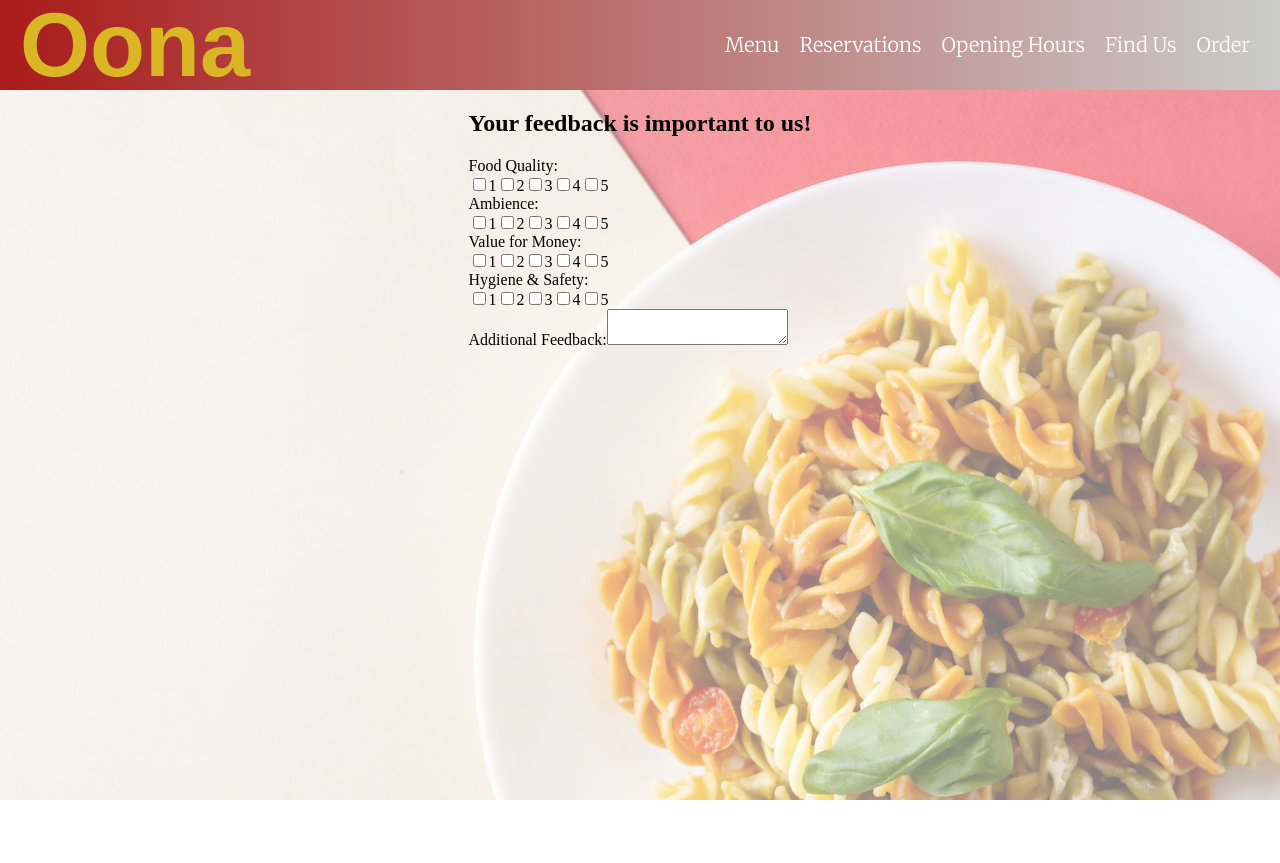
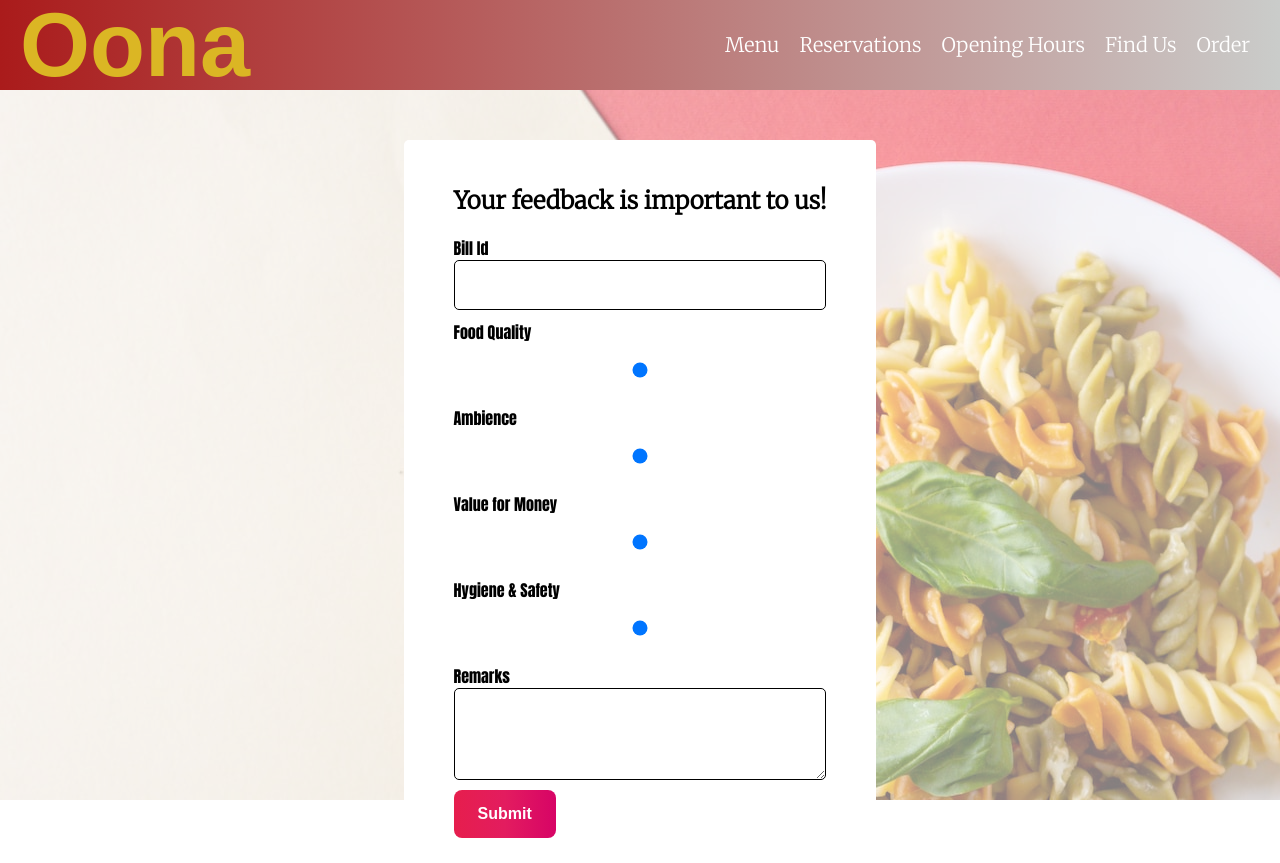
Before and after one commit to sapienfrom2000s/restaurant-feedback, a React (Vite) app: page / in a window 1280 px wide. Before the commit the page ends 800 px from the top, so only its background shows below. Built offline with nearby package versions, Linux system fonts and the light colour scheme; a web font is replaced by a local one.

Commit message:
design form

```diff
--- a/src/App.css
+++ b/src/App.css
@@ -21,7 +21,7 @@ ul {
   background-image: linear-gradient(to left, rgb(202, 204, 202), rgb(170, 27, 27));
   position: sticky;
   top: 0;
-  z-index: 2;
+  z-index: 6;
   display: flex;
   flex-direction: row;
   justify-content: space-between;
@@ -70,7 +70,7 @@ a:hover{
   height: 100%;
   width: 100%;
   background-image: url("./assets/background.jpg");
-  position: absolute;
+  position: fixed;
   z-index: -1;
   opacity: 0.5;
 }
@@ -78,4 +78,94 @@ a:hover{
 .box{
   position: relative;
   z-index: 2;
+  background-color: white;
+  padding: 25px 50px;
+  margin-top: 50px;
+  border-radius: 5px;
 }
+
+.content-header{
+  font-family: Merriweather;
+}
+
+.checkboxes{
+  display: flex;
+  margin: 0;
+  padding: 0;
+}
+
+.box-content{
+  display: flex;
+  flex-direction: column;
+  gap:10px;
+  font-family: Impact, Haettenschweiler, 'Arial Narrow Bold', sans-serif;
+}
+
+input[type='text']{
+  border: 1px solid #000;
+  border-radius: 5px;
+  height: 50px;
+  line-height: normal;
+  color: #282828;
+  display: block;
+  width: 100%;
+  box-sizing: border-box;
+  user-select: auto;
+  font-size: 16px;
+  padding: 0 6px;
+  padding-left: 12px;
+}
+
+textarea{
+  border: 1px solid #000;
+  border-radius: 5px;
+  line-height: normal;
+  color: #282828;
+  display: block;
+  width: 100%;
+  box-sizing: border-box;
+  user-select: auto;
+  font-size: 16px;
+  padding: 0 6px;
+  padding-left: 12px;
+}
+
+button{
+  display: inline-block;
+  outline: none;
+  cursor: pointer;
+  font-size: 16px;
+  line-height: 20px;
+  font-weight: 600;
+  border-radius: 8px;
+  padding: 14px 24px;
+  border: none;
+  transition: box-shadow 0.2s ease 0s, -ms-transform 0.1s ease 0s, -webkit-transform 0.1s ease 0s, transform 0.1s ease 0s;
+  background: linear-gradient(to right, rgb(230, 30, 77) 0%, rgb(227, 28, 95) 50%, rgb(215, 4, 102) 100%);
+  color: #fff;
+}
+
+input[type=range] {
+  -webkit-appearance: none;
+  margin: 18px 0;
+  width: 100%;
+}
+
+input[type=range]::-moz-range-track {
+  width: 100%;
+  height: 8.4px;
+  cursor: pointer;
+  box-shadow: 1px 1px 1px #000000, 0px 0px 1px #0d0d0d;
+  background: #e67584;
+  border-radius: 1.3px;
+  border: 0.2px solid #010101;
+}
+input[type=range]::-moz-range-thumb {
+  box-shadow: 1px 1px 1px #000000, 0px 0px 1px #0d0d0d;
+  border: 1px solid #000000;
+  height: 36px;
+  width: 16px;
+  border-radius: 3px;
+  background: #ffffff;
+  cursor: pointer;
+}
--- a/src/App.jsx
+++ b/src/App.jsx
@@ -5,14 +5,14 @@ import './App.css'
 
 function App() {
   const [ratings, setRatings] = useState({
-    foodQuality: 0,
-    ambience: 0,
-    valueForMoney: 0,
-    hygieneAndSafety: 0,
+    foodQuality: 3,
+    ambience: 3,
+    valueForMoney: 3,
+    hygieneAndSafety: 3,
   });
 
   const [comment, setComment] = useState('')
-
+  const [billId, setBillId] = useState('')
 
   function handleRatingChange(key, event){
     const newValue = parseInt(event.target.value);
@@ -20,6 +20,10 @@ function App() {
       ...ratings,
       [key]: newValue,
     });
+  }
+
+  function handlebillIdChange(event){
+    setBillId(event.target.value);
   }
 
   return(
@@ -36,7 +40,17 @@ function App() {
     </ul>
       <div className="content">
         <div className="box">
-          <h2>Your feedback is important to us!</h2>
+          <h2 className='content-header'>Your feedback is important to us!</h2>
+          <div className='box-content'>
+          <div className="field-box">
+            <label htmlFor="billInput">Bill Id</label><br/>
+            <input
+              type="text"
+              id="billInput"
+              value={billId}
+              onChange={handlebillIdChange}
+            />
+          </div>
           <RatingInput
             label="Food Quality"
             value={ratings.foodQuality}
@@ -61,7 +75,11 @@ function App() {
             value={comment}
             onChange={(e) => setComment(e.target.value)}
             />
-        </div>
+            <div className="button-box">
+            <button>Submit</button>
+            </div>
+          </div>
+          </div>
       </div>
       <div className="background">
       </div>
--- a/src/components/Comment.jsx
+++ b/src/components/Comment.jsx
@@ -1,9 +1,10 @@
 export default function Comment({value, onChange }){
 
     return (
-      <div>
-        <label>Additional Feedback:</label>
+      <div className='field-box'>
+        <label>Remarks</label><br/>
         <textarea
+          rows='5'
           value={value}
           onChange={onChange}
         />
--- a/src/components/RatingInput.jsx
+++ b/src/components/RatingInput.jsx
@@ -1,23 +1,16 @@
 export default function RatingInput({ label, value, onChange }){
-  const ratings = [1, 2, 3, 4, 5];
 
   return (
-    <div>
-      <label>{label}:</label>
-      <div>
-        {ratings.map((rating) => (
-          <label key={rating}>
-            <input
-              type="checkbox"
-              name={label}
-              value={rating}
-              checked={value === rating}
-              onChange={onChange}
-            />
-            {console.log(typeof(value))}
-            {rating}
-          </label>
-        ))}
+    <div className="field-box">
+      <label>{label}</label>
+      <div className='slider'>
+      <input
+        type="range"
+        min="1"
+        max="5"
+        value={value}
+        onChange={onChange}
+      />
       </div>
     </div>
   );
```
